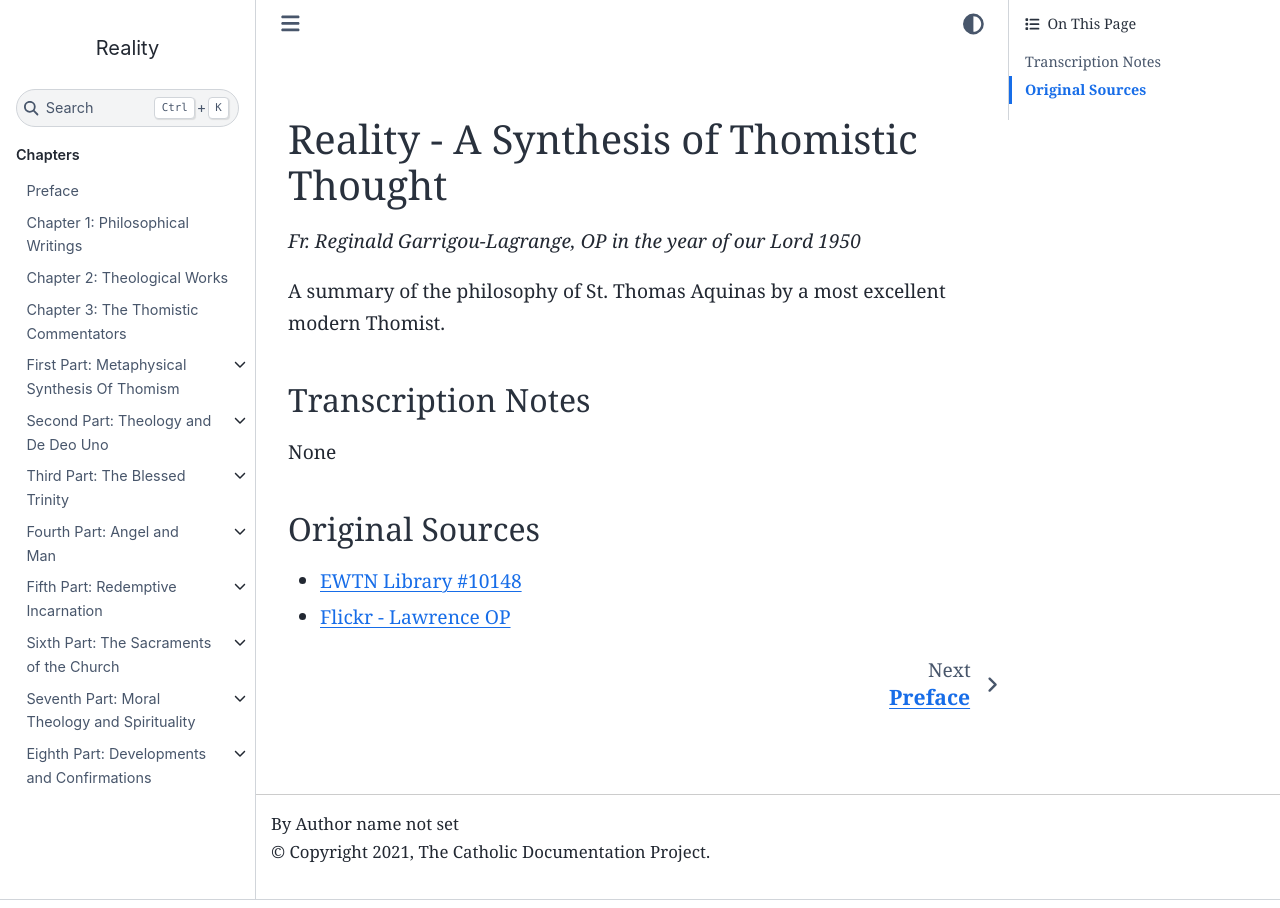
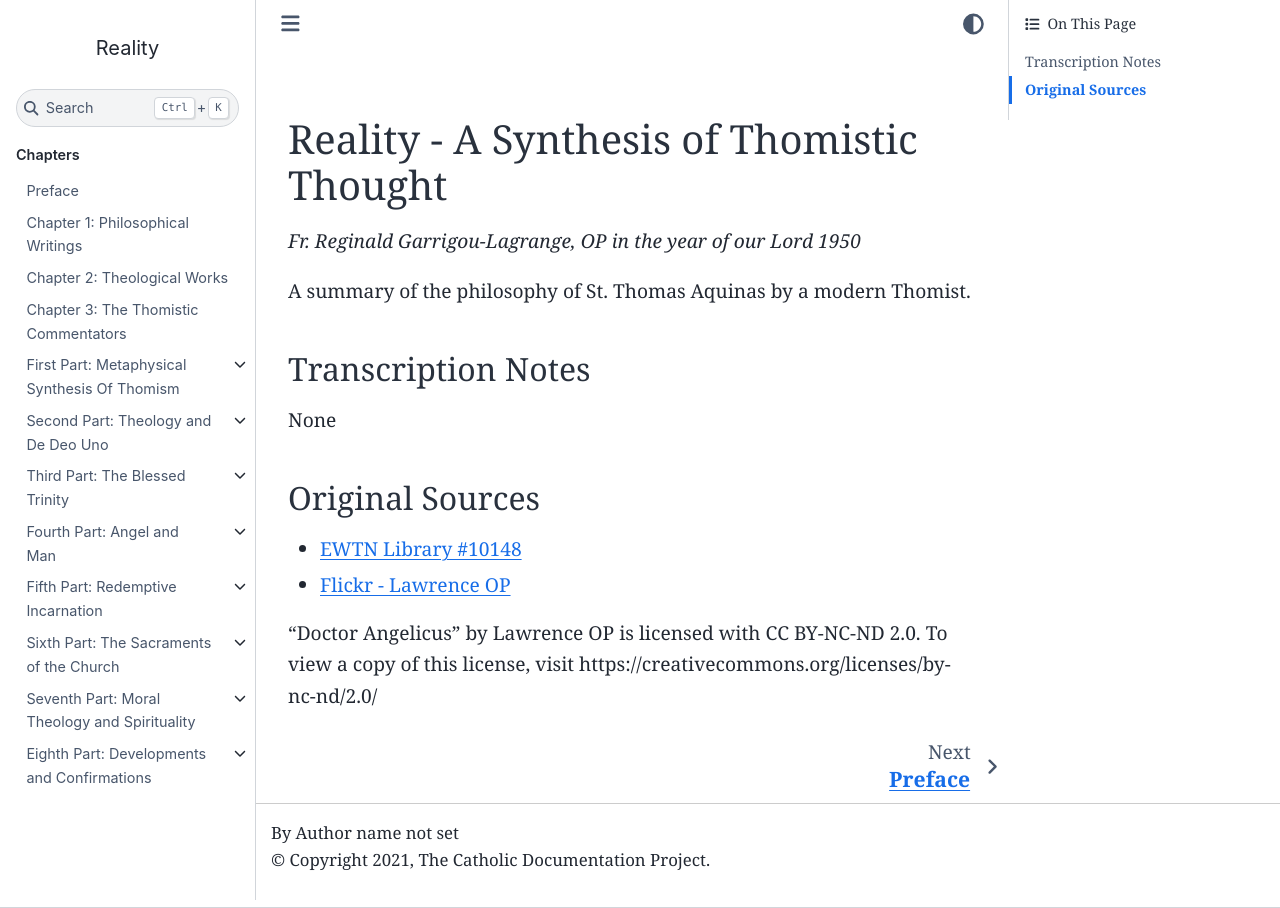
Before and after one commit to abordel/reality, a Sphinx documentation site: the page built from docs/index.md, in a window 1280 px wide. Built offline with Sphinx 7.4.7 and the Sphinx Book theme 1.1.4, drawn with Linux system fonts in a browser that asks for light colours.

Commit message:
photo link fix and other minor edit

````diff
--- a/docs/index.md
+++ b/docs/index.md
@@ -1,8 +1,7 @@
 # Reality - A Synthesis of Thomistic Thought
 *Fr. Reginald Garrigou-Lagrange, OP in the year of our Lord 1950*
 
-A summary of the philosophy of St. Thomas Aquinas by a most excellent
-modern Thomist.
+A summary of the philosophy of St. Thomas Aquinas by a modern Thomist.
 
 ```{toctree}
 ---
@@ -29,4 +28,6 @@
 
 ## Original Sources
 * [EWTN Library #10148](https://www.ewtn.com/catholicism/library/reality-a-synthesis-of-thomistic-thought-10148)
-* [Flickr - Lawrence OP](https://www.flickr.com/photos/paullew/5394573561/in/photostream/)
+* [Flickr - Lawrence OP](https://www.flickr.com/photos/35409814@N00/16200025290)
+
+“Doctor Angelicus” by Lawrence OP is licensed with CC BY-NC-ND 2.0. To view a copy of this license, visit https://creativecommons.org/licenses/by-nc-nd/2.0/
````
